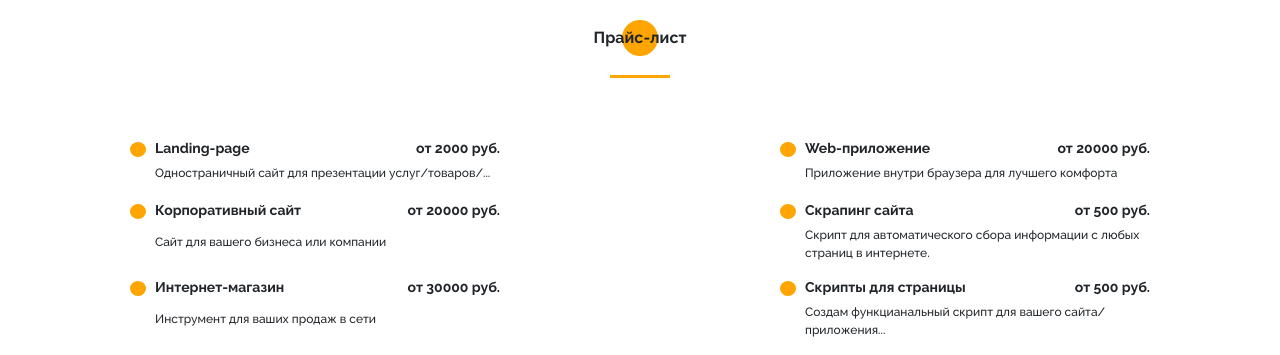
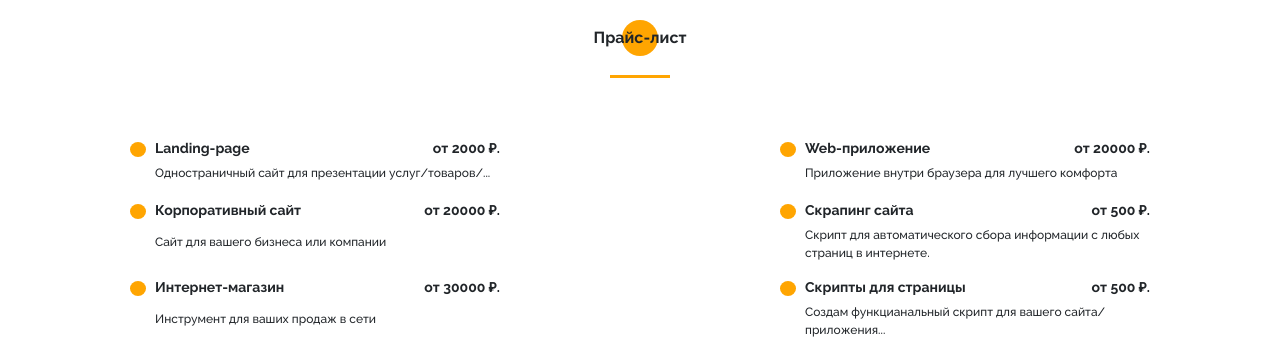
Before and after one commit to elijahmylcev/elijahmylcev.github.io, a website: page src/index.html in a window 1280 px wide. Shown: the part 5300-5655 px from the top of the page. Drawn offline with nearby package versions, Linux system fonts and the light colour scheme; files that its build step writes are made by us from their sources.

Commit message:
add currency RUB

```diff
--- a/src/index.html
+++ b/src/index.html
@@ -548,42 +548,42 @@
       <div class="price__wrapper">
         <div class="price__item">
           <div class="price__type">Landing-page</div>
-          <div class="price__count">от 2000 руб.</div>
+          <div class="price__count">от 2000 &#8381;.</div>
           <div class="price__descr">
             Одностраничный сайт для презентации услуг/товаров/...
           </div>
         </div>
         <div class="price__item">
           <div class="price__type">Web-приложение</div>
-          <div class="price__count">от 20000 руб.</div>
+          <div class="price__count">от 20000 &#8381;.</div>
           <div class="price__descr">
             Приложение внутри браузера для лучшего комфорта
           </div>
         </div>
         <div class="price__item">
           <div class="price__type">Корпоративный сайт</div>
-          <div class="price__count">от 20000 руб.</div>
+          <div class="price__count">от 20000 &#8381;.</div>
           <div class="price__descr">
             Сайт для вашего бизнеса или компании
           </div>
         </div>
         <div class="price__item">
           <div class="price__type">Скрапинг сайта</div>
-          <div class="price__count">от 500 руб.</div>
+          <div class="price__count">от 500 &#8381;.</div>
           <div class="price__descr">
             Скрипт для автоматического сбора информации с любых страниц в интернете.
           </div>
         </div>
         <div class="price__item">
           <div class="price__type">Интернет-магазин</div>
-          <div class="price__count">от 30000 руб.</div>
+          <div class="price__count">от 30000 &#8381;.</div>
           <div class="price__descr">
             Инструмент для ваших продаж в сети
           </div>
         </div>
         <div class="price__item">
           <div class="price__type">Скрипты для страницы</div>
-          <div class="price__count">от 500 руб.</div>
+          <div class="price__count">от 500 &#8381;.</div>
           <div class="price__descr">
             Создам функцианальный скрипт для вашего сайта/приложения...
           </div>
```
Also changed, not shown: docs/index.html (+1 -1 lines).
